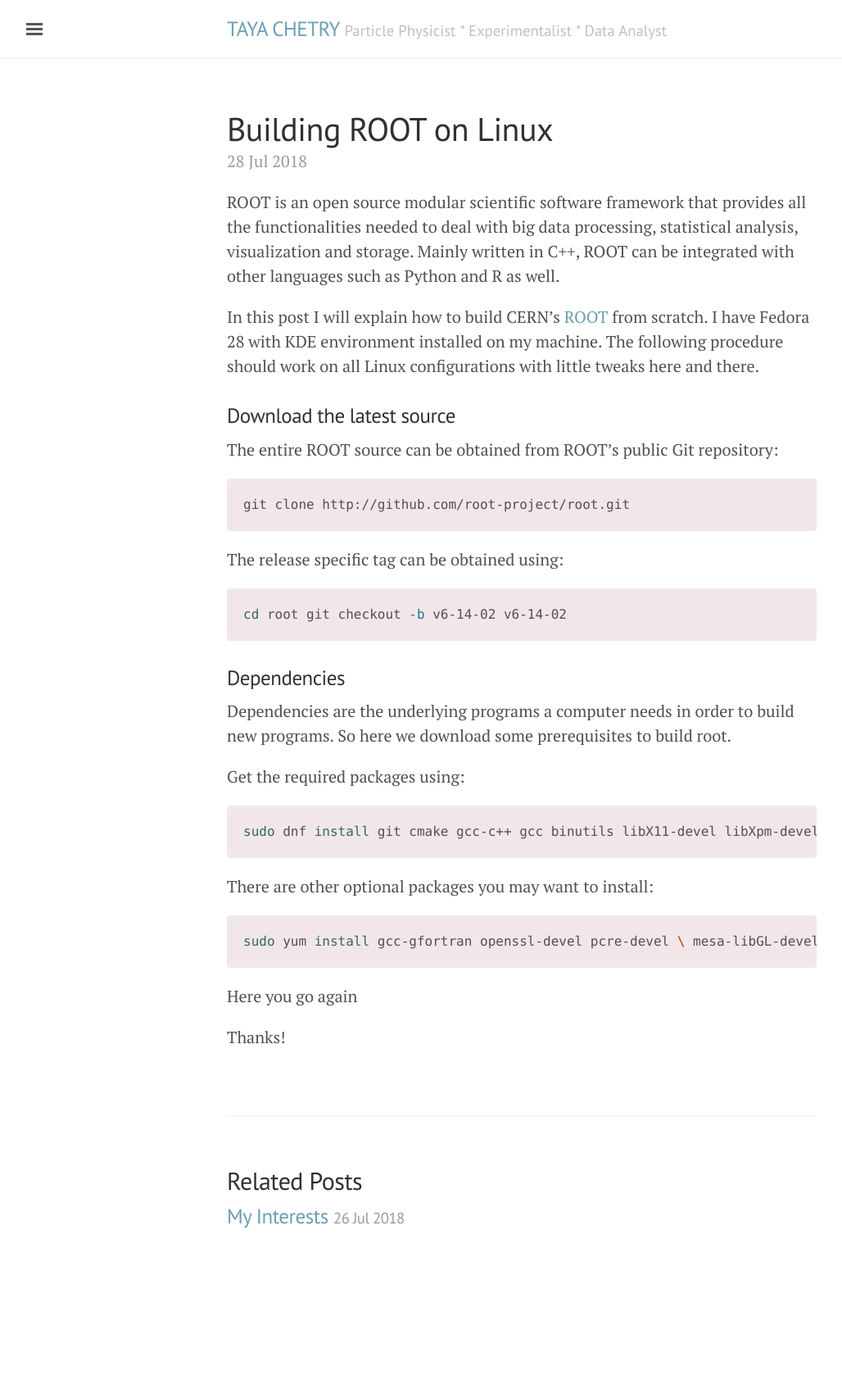
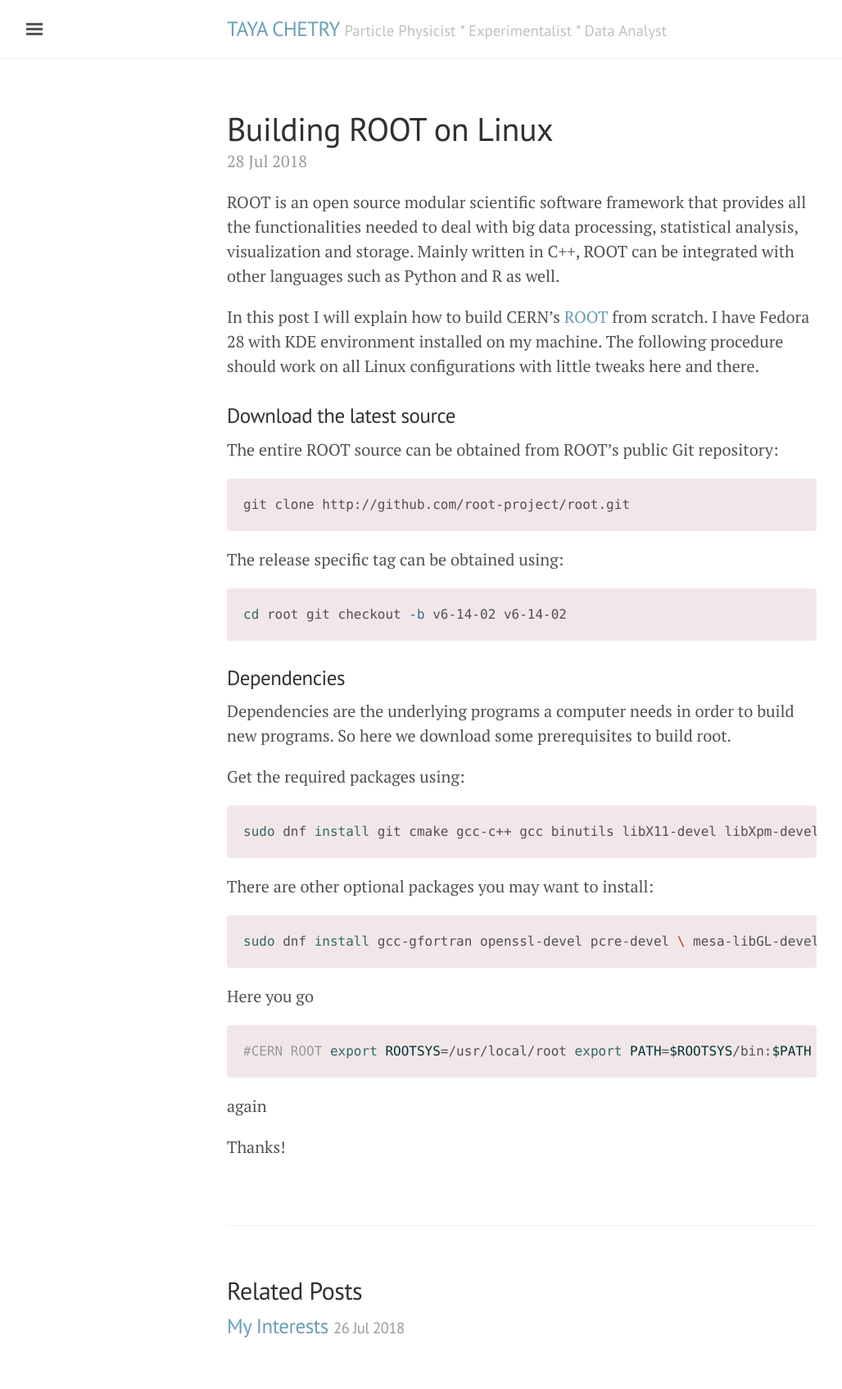
Before and after one commit to tchetry/tchetry.github.io, a Jekyll site: the page built from _posts/2018-07-28-interesting.md, in a window 1280 px wide. Shown: the whole page at 82% size, without its empty margins (3-1031 px from the left). Built offline with Jekyll 4.4.1, drawn with Linux system fonts in a browser that asks for light colours; before the commit the page ends 1561 px from its top, so only the background shows below that.

Commit message:
installing root

`````diff
--- a/_posts/2018-07-28-interesting.md
+++ b/_posts/2018-07-28-interesting.md
@@ -29,14 +29,22 @@ sudo dnf install git cmake gcc-c++ gcc binutils libX11-devel libXpm-devel libXft
 
 There are other optional packages you may want to install:
 ````bash
-sudo yum install gcc-gfortran openssl-devel pcre-devel \
+sudo dnf install gcc-gfortran openssl-devel pcre-devel \
 mesa-libGL-devel mesa-libGLU-devel glew-devel ftgl-devel mysql-devel \
 fftw-devel cfitsio-devel graphviz-devel \
 avahi-compat-libdns_sd-devel libldap-dev python-devel \
 libxml2-devel gsl-static
 ````
+Here you go
+```bash
+#CERN ROOT
+export ROOTSYS=/usr/local/root
+export PATH=$ROOTSYS/bin:$PATH
+export PYTHONDIR=$ROOTSYS
+export LD_LIBRARY_PATH=$ROOTSYS/lib:$PYTHONDIR/lib:$ROOTSYS/bindings/pyroot:$LD_LIBRARY_PATH
+export PYTHONPATH=$ROOTSYS/lib:$PYTHONPATH:$ROOTSYS/bindings/pyroot
+```
 
-Here you go
 again
 
 Thanks!
`````
